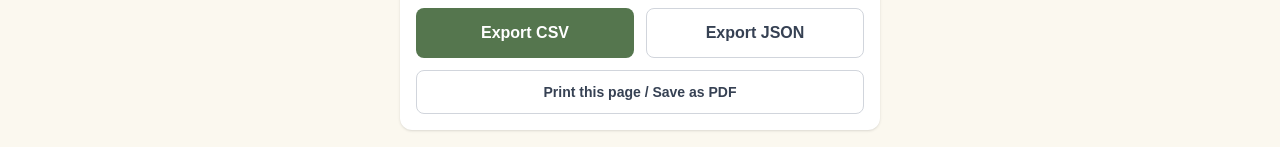
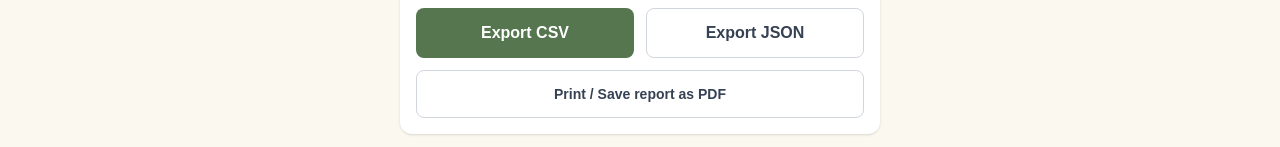
Before and after one commit to 6499piyushraj-art/Nutrition, a Next.js app: page /reports in a window 1280 px wide. Shown: the part 341-488 px from the top of the page. Built offline with nearby package versions, Linux system fonts and the light colour scheme.

Commit message:
Route report PDF action to a populated print-ready report

```diff
--- a/src/app/(app)/reports/page.tsx
+++ b/src/app/(app)/reports/page.tsx
@@ -16,6 +16,15 @@ export default function ReportsPage() {
   const [to, setTo] = useState(current);
   const [kind, setKind] = useState<'food' | 'measurements' | 'all'>('food');
   const [error, setError] = useState('');
+
+  function printReport() {
+    setError('');
+    if (kind === 'all') { setError('Full account backup is JSON-only. Choose food history or measurements for a printable PDF.'); return; }
+    if (from > to) { setError('Start date must be before or equal to end date.'); return; }
+    const span = (new Date(to + 'T00:00:00Z').getTime() - new Date(from + 'T00:00:00Z').getTime()) / 86400000;
+    if (span > 365) { setError('Choose a period of 366 days or less.'); return; }
+    window.location.href = `/reports/print?kind=${kind}&from=${encodeURIComponent(from)}&to=${encodeURIComponent(to)}`;
+  }
 
   function exportFile(format: 'csv' | 'json') {
     setError('');
@@ -40,7 +49,7 @@ export default function ReportsPage() {
         <button onClick={()=>exportFile('csv')} disabled={kind === 'all'} className="min-h-[48px] rounded-lg bg-brand-600 px-4 py-3 font-semibold text-white disabled:cursor-not-allowed disabled:opacity-40">Export CSV</button>
         <button onClick={()=>exportFile('json')} className="min-h-[48px] rounded-lg border border-gray-300 px-4 py-3 font-semibold text-gray-700">Export JSON</button>
       </div>
-      <button onClick={()=>window.print()} className="min-h-[44px] w-full rounded-lg border border-gray-300 px-4 py-2.5 text-sm font-semibold text-gray-700">Print this page / Save as PDF</button>
+      <button onClick={printReport} disabled={kind === 'all'} className="min-h-[48px] w-full rounded-lg border border-gray-300 px-4 py-3 text-sm font-semibold text-gray-700 disabled:cursor-not-allowed disabled:opacity-40">Print / Save report as PDF</button>
     </div>
     <p className="text-xs text-gray-500">Food and measurement exports use the selected date range. For accounts under 18 or without a verified adult age, measurement exports include height only. Full account backup includes all dates and user-owned records, but excludes password hashes and authentication tokens. Unknown food nutrients remain blank.</p>
   </section>;
```
